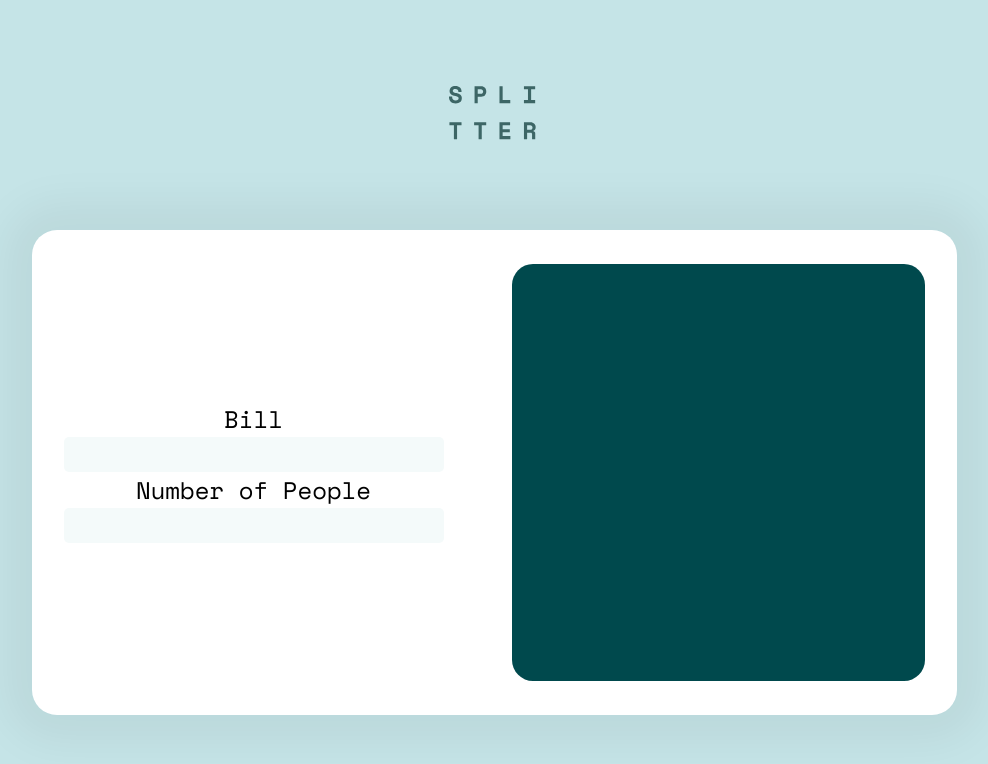
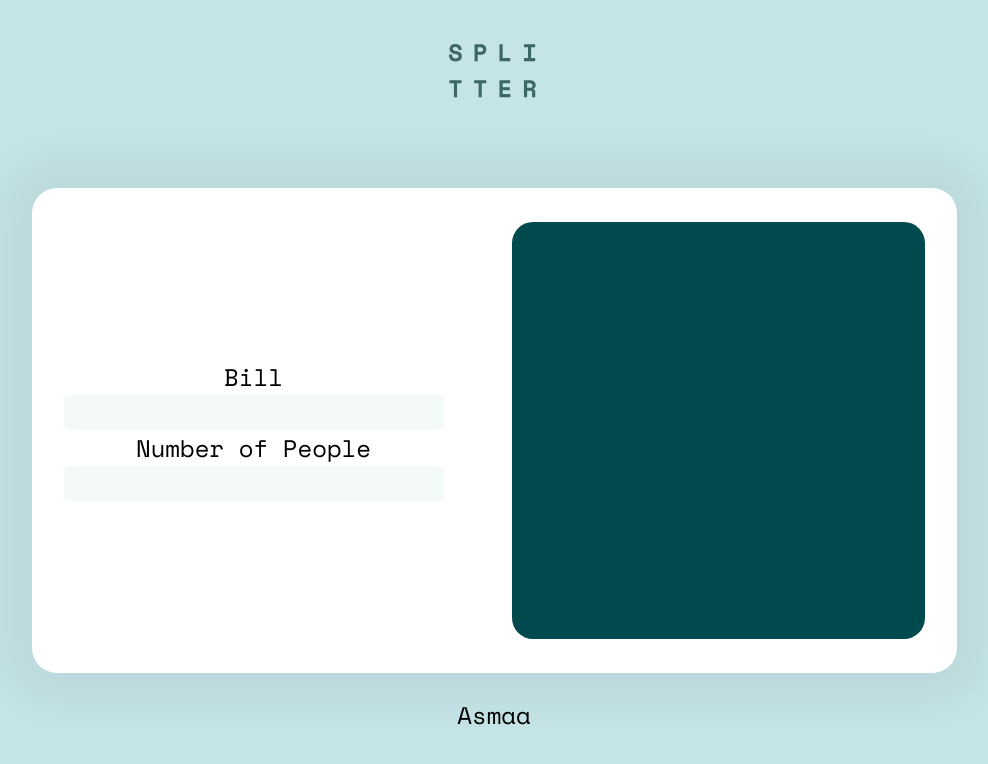
Before and after one commit to issa-drici/issa-drici, a React (Create React App) app: page /Projects/TipCalculator in a window 1280 px wide. Shown: the top 764 px of the page, without its empty margins (146-1134 px from the left). Built offline with nearby package versions, Linux system fonts and the light colour scheme.

Commit message:
verify commit

```diff
--- a/src/tip-calculator/index.js
+++ b/src/tip-calculator/index.js
@@ -12,6 +12,7 @@ console.log('tip chargé')
     <div className="App-TipCalculator">
       <Logo width="90px" />
       <CardCalculator />
+      <p>Asmaa</p>
     </div>
   )
 }
```
